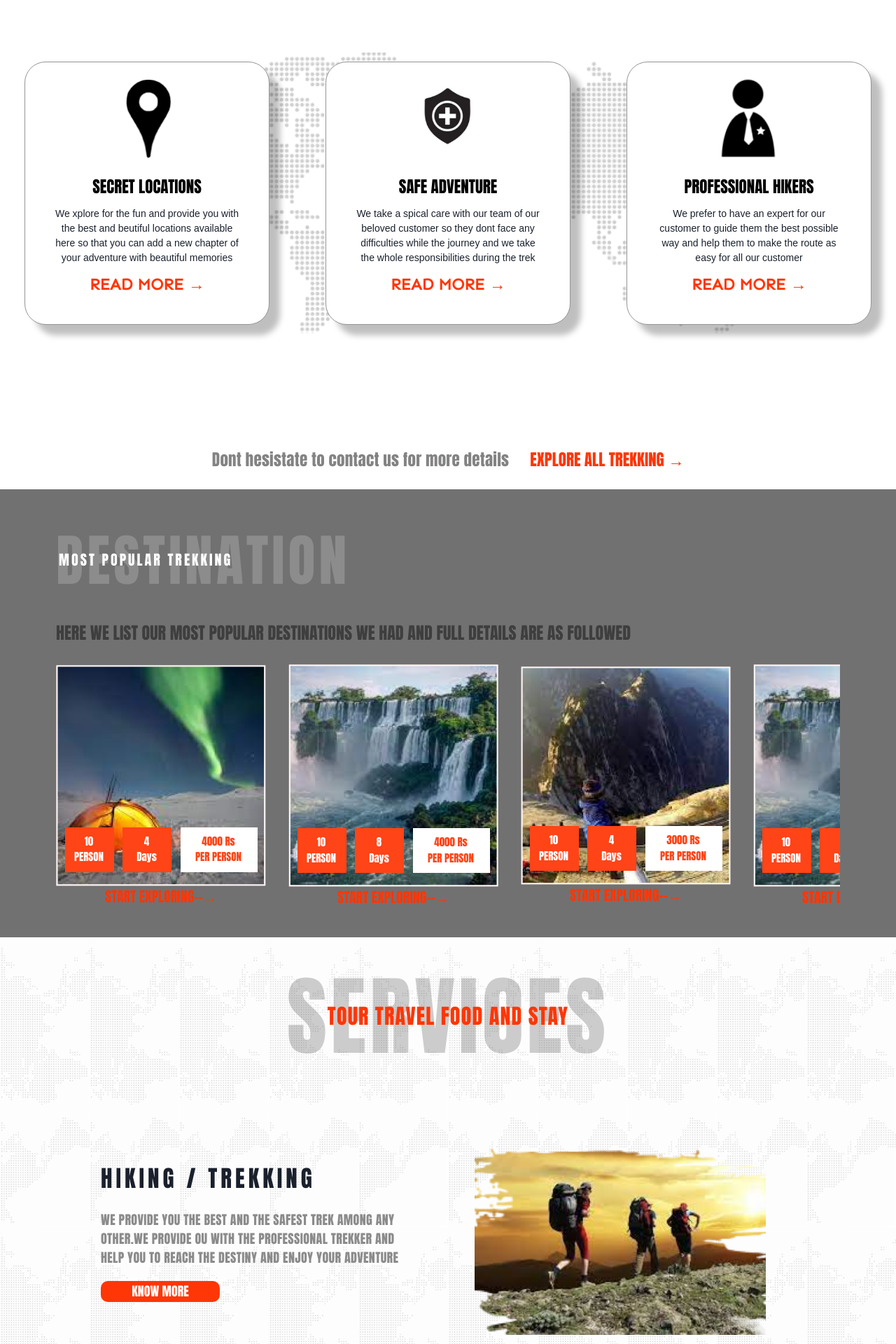
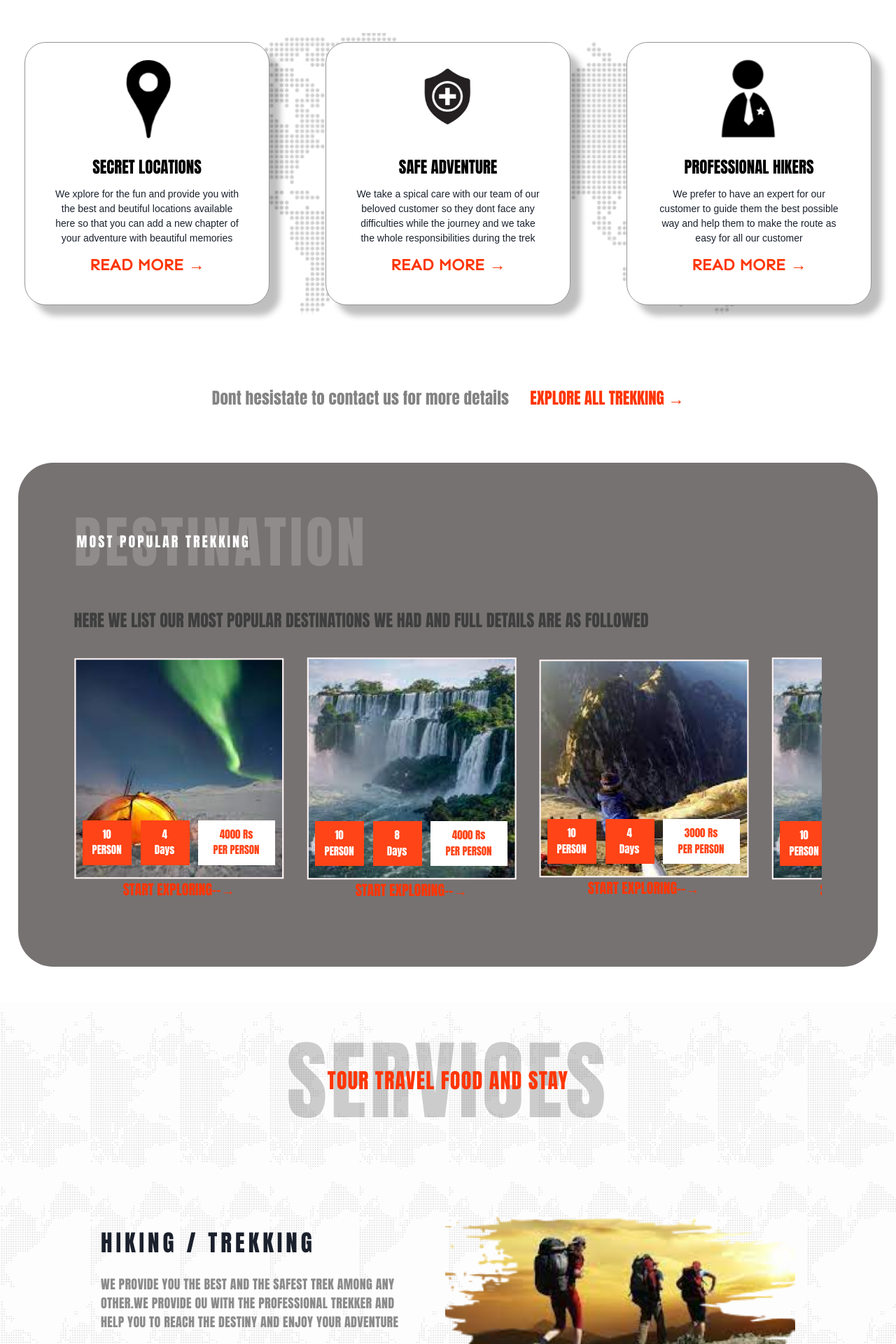
Before and after one commit to Amitrawat4532/Trekkings, a Next.js app: page / in a window 1280 px wide. Shown: the part 1540-3460 px from the top of the page at 70% size. Built offline with nearby package versions, Linux system fonts and the light colour scheme; a web font is replaced by a local one.

Commit message:
new changes

```diff
--- a/components/About.js
+++ b/components/About.js
@@ -29,7 +29,7 @@ function About() {
       <Flex
         className="about_container"
         width="100%"
-        minHeight="85vh"
+        minHeight="70vh"
         height="100%"
         justifyContent="center"
         backgroundImage="url('/images/bg1.png')"
@@ -39,6 +39,7 @@ function About() {
         backgroundSize="70%"
         backgroundPosition="center"
         bgRepeat="no-repeat"
+        // border="1px solid red"
       >
         {/* card container */}
         {cards.map((el, id) => {
--- a/components/Destination.js
+++ b/components/Destination.js
@@ -39,15 +39,21 @@ function Destination() {
     <>
       {/* main container */}
       <Flex
-        width="100%"
-        height="100%"
-        backgroundColor="#717171"
+        // width={["96%", "96%", "92%", "92%"]}
+        h="100%"
+        w="96%"
+        backgroundColor="#666161e3"
         flexDirection="column"
         px={["0", "0", "20", "20"]}
-        pt={["5", "5", "10", "10"]}
-        minHeight="80vh"
+        py={["10", "10", "50px", "50px"]}
+        minHeight="90vh"
         justifyContent="space-around"
-        gap="6"
+        gap="7"
+        mx="auto"
+        my="50px"
+        borderRadius="50px"
+        // boxShadow="rgba(50, 50, 93, 0.25) 0px 30px 60px -12px inset, rgba(0, 0, 0, 0.3) 0px 18px 36px -18px inset"
+        // borderRadius="3% 3% 3% 3% / 50% 50% 50% 50%"
       >
         {/* header container */}
         <Flex
--- a/components/Services.js
+++ b/components/Services.js
@@ -94,12 +94,13 @@ const Services = () => {
                 <Image
                   css={{
                     maskImage: "url('/images/stroke_mask.png')",
-                    maskSize: "140%",
+                    maskSize: "134%",
                     maskRepeat: "no-repeat",
                     maskPosition: "center",
                   }}
                   src={el?.image}
-                  objectFit="contain"
+                  objectPosition="center"
+                  objectFit="cover"
                   width={["200px", "200px", "400px", "500px"]}
                   height={["200px", "200px", "294px", "294px"]}
                 />
--- a/components/UpcomingTrek.js
+++ b/components/UpcomingTrek.js
@@ -80,6 +80,8 @@ const UpcomingTrek = () => {
         py="2"
         flexWrap="wrap"
         gap="2"
+        mt="4"
+        mb={["45px", "45px", "4", "4"]}
       >
         <Flex
           // border='1px solid green'
--- a/components/footer.js
+++ b/components/footer.js
@@ -8,7 +8,7 @@ const Footer = () => {
       <Flex
         // background="#FF4417"
         bgImage="url('/images/space5.jpg')"
-        bgPosition="0 -674px"
+        bgPosition="0 -694px"
         width="100%"
         // height={["121px", "200px", "210px", "300px"]}
         h="100%"
@@ -153,8 +153,8 @@ const Footer = () => {
         alignItems="center"
         bgColor="black"
       >
-        <Text fontSize="20px" color="white">
-          © 2022 Trekkings. All right reserve
+        <Text fontSize={["16px", "16px", "20px", "20px"]} color="white">
+          © 2022 Trekkings. All right reserved.
         </Text>
       </Flex>
     </>
--- a/components/whytrekking.js
+++ b/components/whytrekking.js
@@ -97,6 +97,11 @@ const Whytrekking = () => {
                 alignItems="center"
                 alignSelf="start"
                 key={key}
+                // transform={
+                //   key === 0 || key === Testimonal_context.length - 1
+                //     ? ["none", "none", "none", "translateY(-50px)"]
+                //     : "none"
+                // }
               >
                 <Flex gap="10px" alignItems="center">
                   {/* <Image src={el.icon_1} /> */}
```
